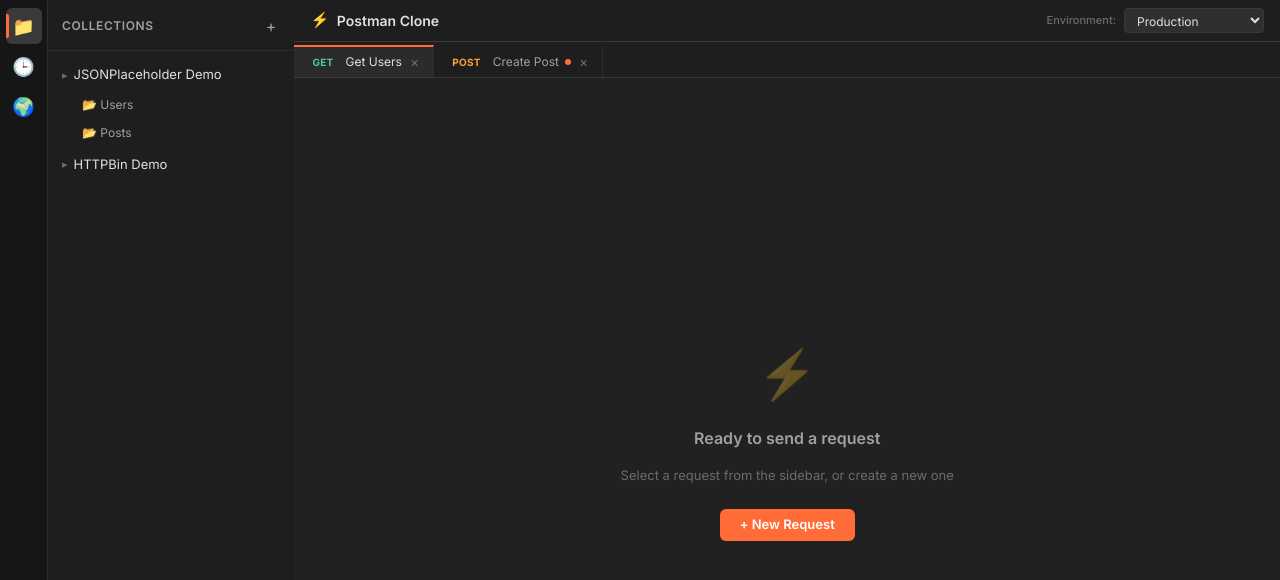
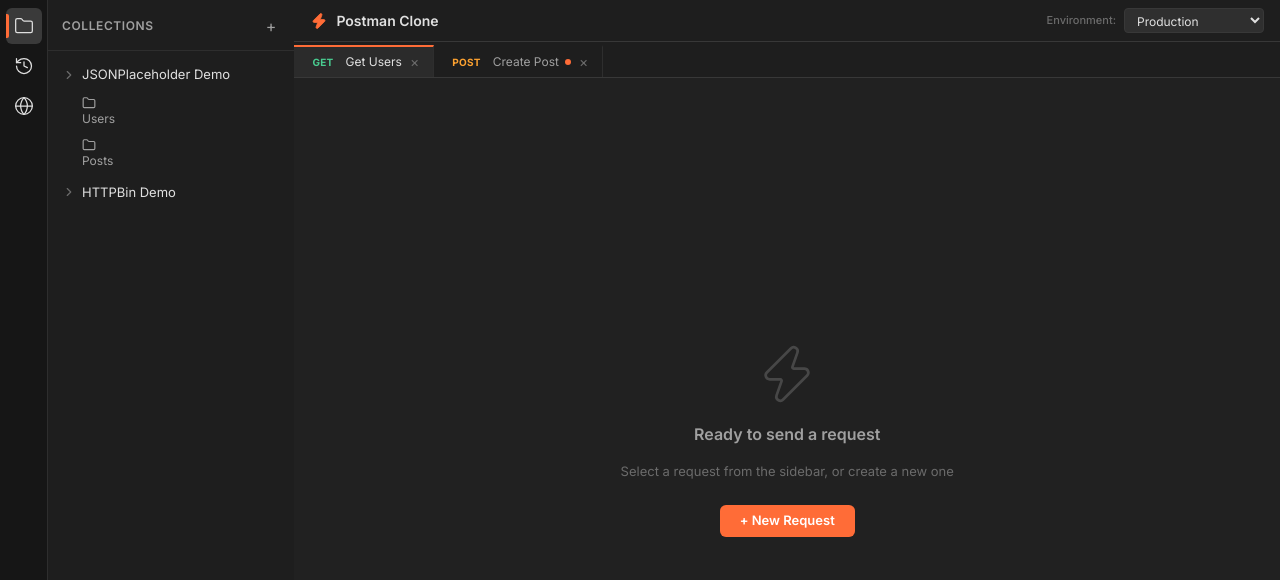
Before and after one commit to pran-ekaiva006/Scaler, a Next.js app in the folder frontend/: page / in a window 1280 px wide. Shown: the top 580 px of the page. Built offline with nearby package versions, Linux system fonts and the light colour scheme.

Commit message:
replace emoji icons with lucide-react icons

```diff
--- a/frontend/package.json
+++ b/frontend/package.json
@@ -9,6 +9,7 @@
     "lint": "eslint"
   },
   "dependencies": {
+    "lucide-react": "^1.21.0",
     "next": "16.2.9",
     "react": "19.2.4",
     "react-dom": "19.2.4",
--- a/frontend/src/components/layout/AppShell.tsx
+++ b/frontend/src/components/layout/AppShell.tsx
@@ -10,6 +10,7 @@ import IconRail from "./IconRail";
 import Sidebar from "./Sidebar";
 import TopBar from "./TopBar";
 import TabBar from "./TabBar";
+import { Zap } from "lucide-react";
 
 const PLACEHOLDER_TABS = [
   { id: "1", name: "Get Users", method: "GET" },
@@ -111,7 +112,9 @@ function EmptyState() {
         color: "var(--text-muted)",
       }}
     >
-      <div style={{ fontSize: 48, opacity: 0.3 }}>⚡</div>
+      <div style={{ opacity: 0.3, color: "var(--text-secondary)" }}>
+        <Zap size={64} strokeWidth={1} />
+      </div>
       <div style={{ fontSize: 16, fontWeight: 600, color: "var(--text-secondary)" }}>
         Ready to send a request
       </div>
--- a/frontend/src/components/layout/IconRail.tsx
+++ b/frontend/src/components/layout/IconRail.tsx
@@ -1,11 +1,11 @@
 "use client";
 
-import React from "react";
+import { Folder, History, Globe } from "lucide-react";
 
 const RAIL_ICONS = [
-  { id: "collections", label: "Collections", icon: "📁" },
-  { id: "history", label: "History", icon: "🕒" },
-  { id: "environments", label: "Environments", icon: "🌍" },
+  { id: "collections", label: "Collections", icon: <Folder size={20} strokeWidth={1.5} /> },
+  { id: "history", label: "History", icon: <History size={20} strokeWidth={1.5} /> },
+  { id: "environments", label: "Environments", icon: <Globe size={20} strokeWidth={1.5} /> },
 ];
 
 interface IconRailProps {
--- a/frontend/src/components/layout/Sidebar.tsx
+++ b/frontend/src/components/layout/Sidebar.tsx
@@ -1,6 +1,7 @@
 "use client";
 
 import React from "react";
+import { ChevronRight, Folder } from "lucide-react";
 
 interface SidebarProps {
   activeTab: string;
@@ -105,7 +106,7 @@ function CollectionsPlaceholder() {
               (e.currentTarget.style.background = "transparent")
             }
           >
-            <span style={{ fontSize: 11, color: "var(--text-muted)" }}>▸</span>
+            <ChevronRight size={14} color="var(--text-muted)" style={{ flexShrink: 0 }} />
             <span className="truncate-text">{col.name}</span>
           </div>
           {col.folders.map((f) => (
@@ -126,7 +127,8 @@ function CollectionsPlaceholder() {
                 (e.currentTarget.style.background = "transparent")
               }
             >
-              📂 {f}
+              <Folder size={14} color="var(--text-secondary)" style={{ marginRight: 6, flexShrink: 0 }} />
+              <span className="truncate-text">{f}</span>
             </div>
           ))}
         </div>
--- a/frontend/src/components/layout/TopBar.tsx
+++ b/frontend/src/components/layout/TopBar.tsx
@@ -1,6 +1,7 @@
 "use client";
 
 import React from "react";
+import { Zap } from "lucide-react";
 
 export default function TopBar() {
   return (
@@ -26,13 +27,13 @@ export default function TopBar() {
       >
         <span
           style={{
-            fontSize: 15,
-            fontWeight: 700,
+            display: "flex",
+            alignItems: "center",
+            justifyContent: "center",
             color: "var(--accent-orange)",
-            letterSpacing: "-0.02em",
           }}
         >
-          ⚡
+          <Zap size={18} fill="currentColor" strokeWidth={1} />
         </span>
         <span
           style={{
```
Also changed, not shown: 1 other file (tests, documents, lock files or other folders).
